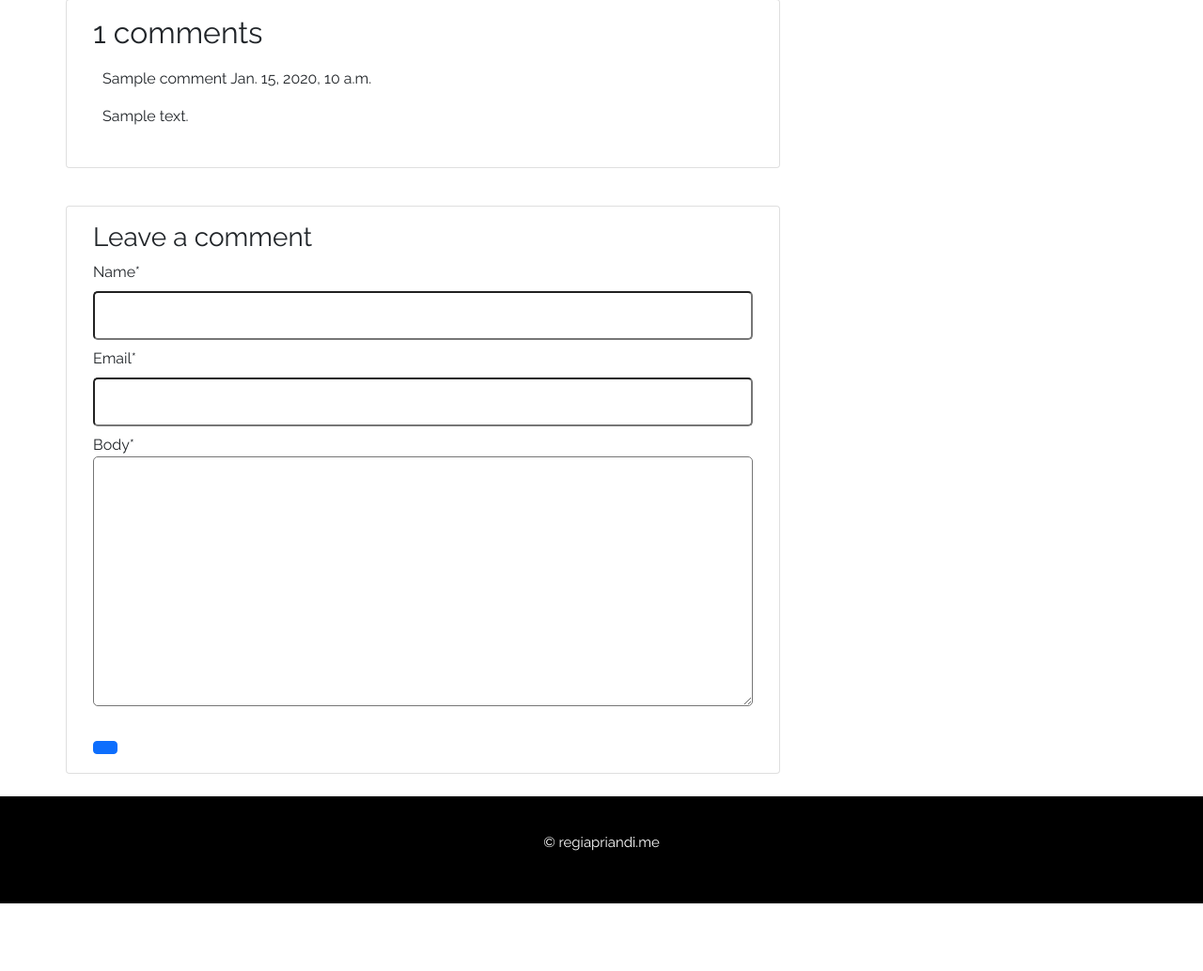
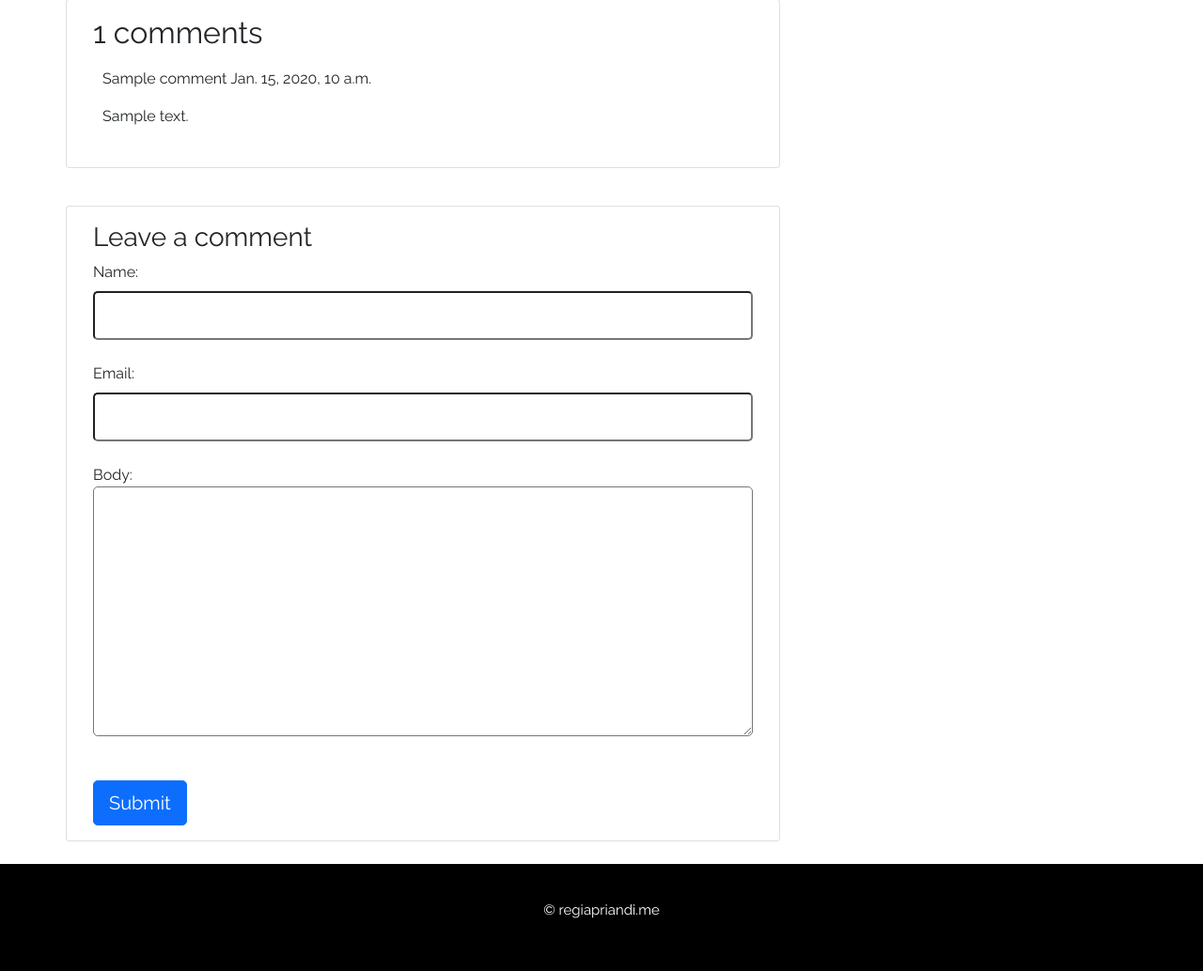
Before and after one commit to regiapriandi012/regiapriandi.me, a Django app: a page that uses webregi/templates/blog-detail.html in a window 1280 px wide. Shown: the part 559-1593 px from the top of the page at 94% size. Before the commit the page ends 1521 px from the top, so only its background shows below. Run offline with Django 4.2, Linux system fonts and the light colour scheme; tables that the repository leaves empty hold one stand-in row (values such as "Sample post"); parts of the project's set-up code (start-up, migrations or seed data) failed here and were passed over; some libraries are stand-ins or nearby versions.

Commit message:
bismillah

```diff
--- a/webregi/templates/blog-detail.html
+++ b/webregi/templates/blog-detail.html
@@ -3875,9 +3875,9 @@
             {% load crispy_forms_tags %}
             <form style="text-align: left; width: 100%;" method="post" action-xhr="/post_detail/">
               {% csrf_token %}
-              {{ comment_form | crispy }}
+              {{ comment_form.as_p }}
               <br>
-              <button type="submit" value="Submit" class="btn btn-primary">
+              <button type="submit" class="btn btn-primary btn-lg">Submit</button>
             </form>
             {% endif %}
           </div>
```
